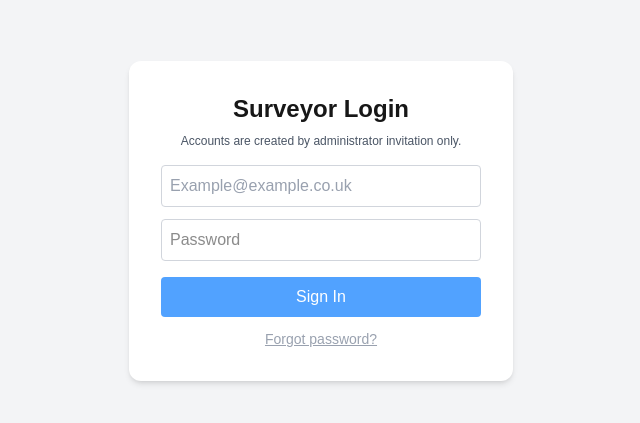
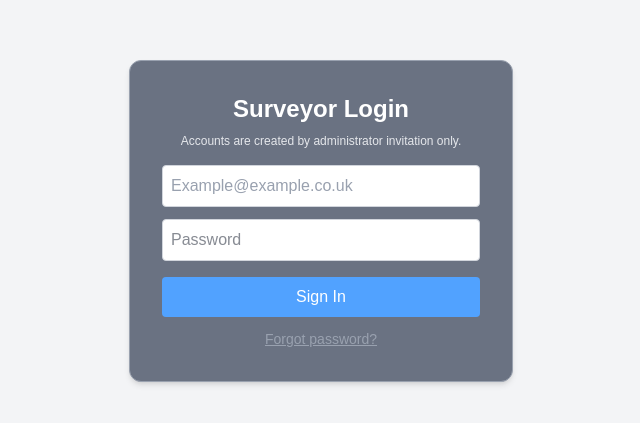
Before and after one commit to Bodders07/InoSurv-Manholes, a Next.js app: page /auth in a window 1280 px wide. Shown: the part 179-602 px from the top of the page, without its empty margins (319-959 px from the left). Built offline with nearby package versions, Linux system fonts and the light colour scheme; no server answers.

Commit message:
Restyle login card to gray theme

```diff
--- a/src/app/auth/page.tsx
+++ b/src/app/auth/page.tsx
@@ -48,9 +48,9 @@ export default function AuthPage() {
 
   return (
     <div className="flex flex-col items-center justify-center min-h-screen bg-gray-100 p-4">
-      <div className="bg-white p-8 rounded-xl shadow-md w-full max-w-sm">
-        <h1 className="text-2xl font-bold mb-2 text-center">Surveyor Login</h1>
-        <p className="text-xs text-gray-600 mb-4 text-center">
+      <div className="bg-gray-500 border border-gray-400 text-white p-8 rounded-xl shadow-md w-full max-w-sm">
+        <h1 className="text-2xl font-bold mb-2 text-center text-white">Surveyor Login</h1>
+        <p className="text-xs text-gray-200 mb-4 text-center">
           Accounts are created by administrator invitation only.
         </p>
         <input
@@ -58,14 +58,14 @@ export default function AuthPage() {
           placeholder={defaultEmail}
           value={email}
           onChange={(e) => setEmail(e.target.value)}
-          className="w-full border border-gray-300 rounded p-2 mb-3 placeholder:text-gray-400"
+          className="w-full border border-gray-300 rounded p-2 mb-3 placeholder:text-gray-400 bg-white text-gray-900"
         />
         <input
           type="password"
           placeholder="Password"
           value={password}
           onChange={(e) => setPassword(e.target.value)}
-          className="w-full border border-gray-300 rounded p-2 mb-4"
+          className="w-full border border-gray-300 rounded p-2 mb-4 bg-white text-gray-900"
         />
         <button
           onClick={signInWithPassword}
```
